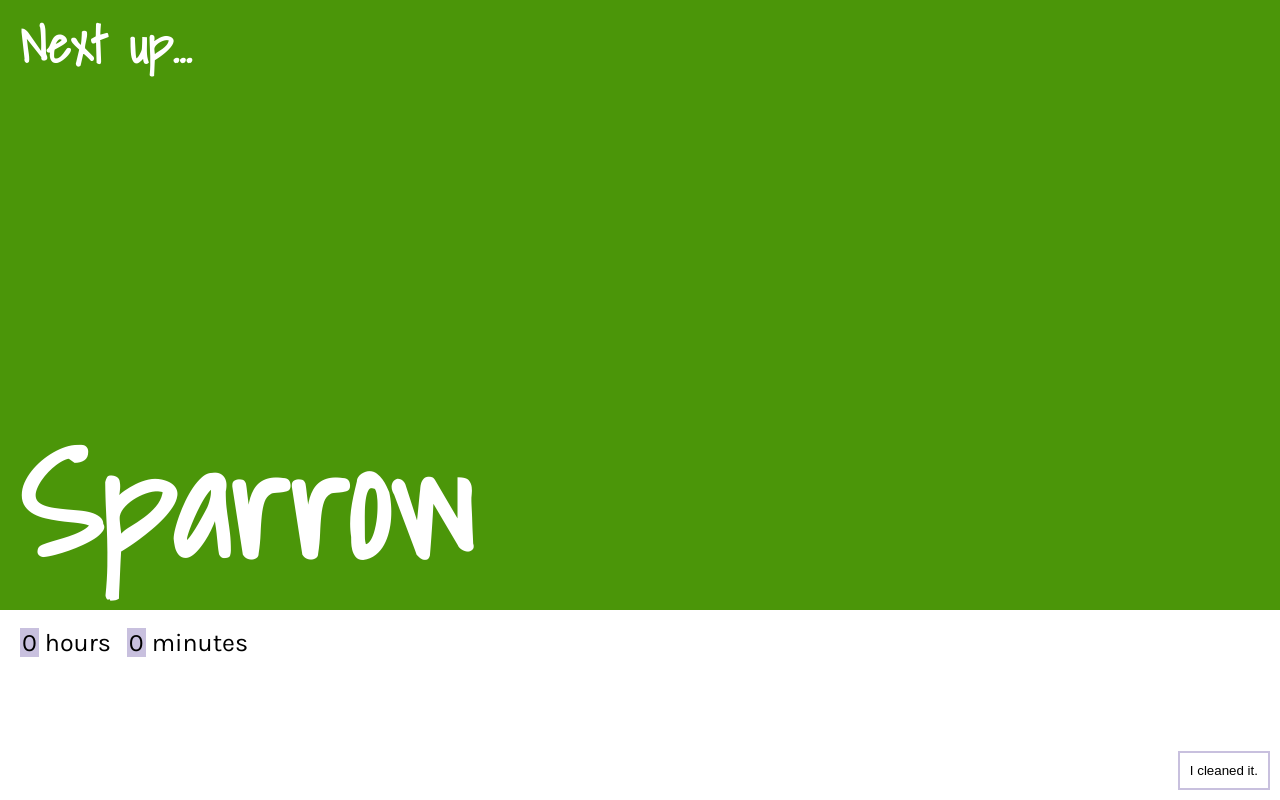
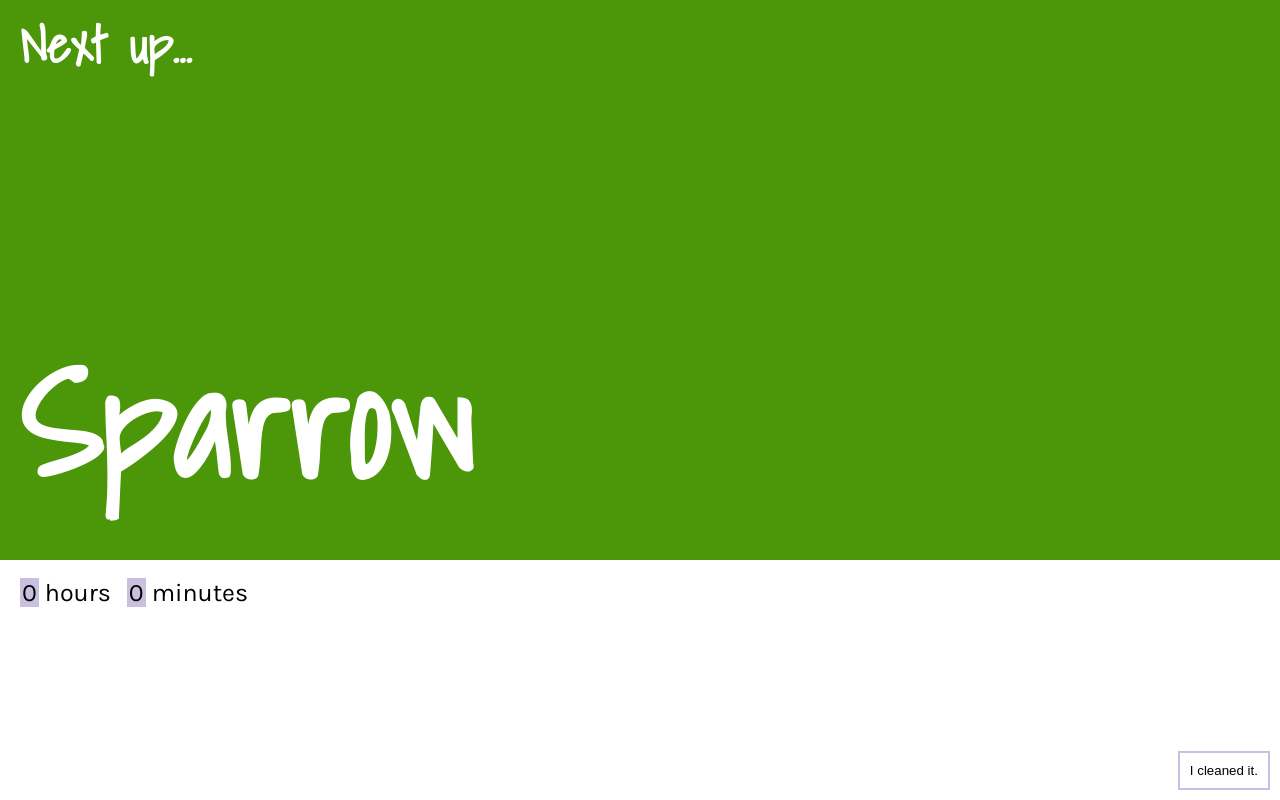
Before and after one commit to misterhamm/shit-box-tracker, a plain HTML site: page index.html in a window 1280 px wide. Drawn offline with Linux system fonts and the light colour scheme.

Commit message:
quick spacing fix

```diff
--- a/index.html
+++ b/index.html
@@ -32,11 +32,11 @@
         }
         #header {
             background-color: var(--header-bg);
-            height: 70vh;
+            height: 60vh;
             display: flex;
             flex-direction: column;
             justify-content: space-between;
-            padding: 2rem 2rem 3rem 2rem;
+            padding: 2rem 2rem 6rem 2rem;
         }
         .time-value {
             background-color: #c8c0de;
```
